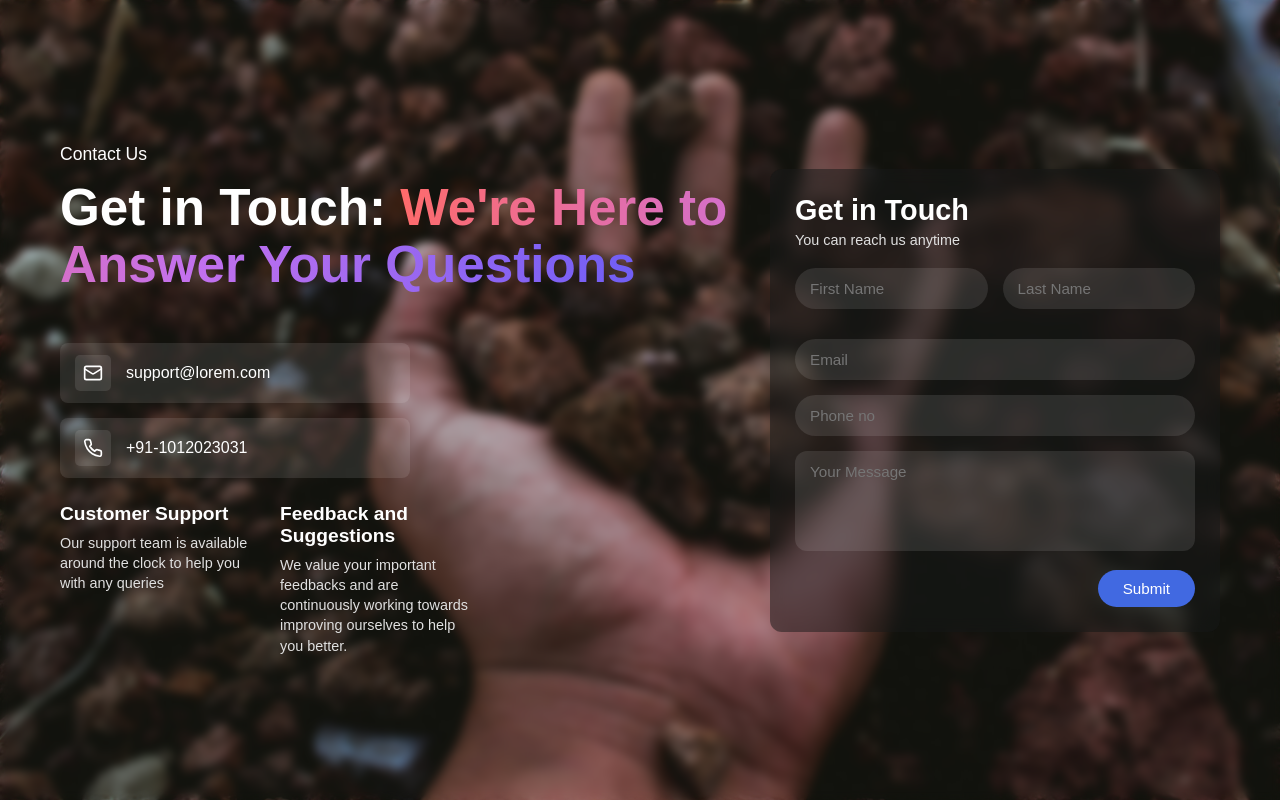
After one commit to ShreyaTejan/AgriPredict, a Flask app: page /contact in a window 1280 px wide. The commit adds this page. Run offline with Flask 2, Linux system fonts and the light colour scheme.

Commit message:
routing and contact page

```diff
--- a/app.py
+++ b/app.py
@@ -34,6 +34,12 @@ def signup():
 @app.route('/login')
 def login():
     return render_template("login.html")
+
+@app.route('/contact')
+def contact():
+    return render_template("contact.html")
+
+
 def validate_input(value, field_name, min_val, max_val):
     try:
         value = float(value)
--- /dev/null
+++ b/templates/contact.html
@@ -0,0 +1,348 @@
+<!DOCTYPE html>
+<html lang="en">
+  <head>
+    <meta charset="UTF-8" />
+    <meta name="viewport" content="width=device-width, initial-scale=1.0" />
+    <title>Contact Us</title>
+    <style>
+      * {
+        margin: 0;
+        padding: 0;
+        box-sizing: border-box;
+        font-family: "Arial", sans-serif;
+      }
+
+      body {
+        height: 100vh;
+        overflow: hidden;
+        color: white;
+        background-image: url("../static/contact.jpg");
+        background-size: cover;
+        background-position: center;
+        display: flex;
+        align-items: center;
+        position: relative;
+      }
+
+      body::before {
+        content: "";
+        position: absolute;
+        top: 0;
+        left: 0;
+        width: 100%;
+        height: 100%;
+        background-image: url("../static/contact.jpg");
+        background-size: cover;
+        background-position: center;
+        filter: blur(5px); /* Adjust blur amount as needed */
+        z-index: -1; /* Place behind all content */
+      }
+
+      .container {
+        max-width: 1200px;
+        width: 100%;
+        margin: 0 auto;
+        display: flex;
+        gap: 30px;
+        justify-content: space-between;
+        padding: 0 20px;
+        height: 90vh; /* Contains everything within 90% of viewport height */
+        position: relative; /* Ensure it sits above the blurred background */
+        z-index: 1;
+      }
+
+      .left-content {
+        flex: 1.2;
+        min-width: 300px;
+        display: flex;
+        flex-direction: column;
+        justify-content: center;
+      }
+
+      .contact-title {
+        font-size: 1.1rem;
+        margin-bottom: 15px;
+      }
+
+      .main-title {
+        font-size: 3.2rem;
+        font-weight: bold;
+        margin-bottom: 25px;
+        line-height: 1.1;
+      }
+
+      .gradient-text {
+        background: linear-gradient(
+          90deg,
+          #ff6b6b 0%,
+          #c471ed 50%,
+          #705ef5 100%
+        );
+        -webkit-background-clip: text;
+        background-clip: text;
+        color: transparent;
+      }
+
+      .contact-info {
+        display: flex;
+        flex-direction: column;
+        gap: 15px;
+        margin-top: 25px;
+      }
+
+      .info-card {
+        display: flex;
+        align-items: center;
+        gap: 15px;
+        background-color: rgba(255, 255, 255, 0.1);
+        padding: 12px 15px;
+        border-radius: 8px;
+        width: 100%;
+        max-width: 350px;
+      }
+
+      .icon-box {
+        background-color: rgba(255, 255, 255, 0.1);
+        width: 36px;
+        height: 36px;
+        border-radius: 5px;
+        display: flex;
+        align-items: center;
+        justify-content: center;
+      }
+
+      .info-text {
+        font-size: 1rem;
+        color: #ffffff;
+      }
+
+      .info-sections {
+        display: flex;
+        gap: 20px;
+        margin-top: 25px;
+      }
+
+      .info-section {
+        max-width: 200px;
+      }
+
+      .info-section h3 {
+        font-size: 1.2rem;
+        margin-bottom: 8px;
+      }
+
+      .info-section p {
+        color: #e0e0e0;
+        line-height: 1.4;
+        font-size: 0.9rem;
+      }
+
+      .form-container {
+        flex: 0.8;
+        min-width: 300px;
+        max-width: 450px;
+        background: rgba(23, 24, 25, 0.5);
+        backdrop-filter: blur(8px);
+        padding: 25px;
+        border-radius: 12px;
+        display: flex;
+        flex-direction: column;
+        align-self: center;
+        height: auto;
+        max-height: 90vh;
+      }
+
+      .form-title {
+        font-size: 1.8rem;
+        margin-bottom: 5px;
+      }
+
+      .form-subtitle {
+        color: #e0e0e0;
+        margin-bottom: 20px;
+        font-size: 0.9rem;
+      }
+
+      .form-row {
+        display: flex;
+        gap: 15px;
+        margin-bottom: 15px;
+      }
+
+      .form-group {
+        flex: 1;
+      }
+
+      input,
+      textarea {
+        width: 100%;
+        padding: 12px 15px;
+        border-radius: 25px;
+        border: none;
+        background-color: rgba(255, 255, 255, 0.1);
+        color: white;
+        margin-bottom: 15px;
+        font-size: 0.95rem;
+      }
+
+      textarea {
+        border-radius: 12px;
+        min-height: 100px;
+        max-height: 120px;
+        resize: none;
+      }
+
+      .submit-btn {
+        background-color: #4169e1;
+        color: white;
+        font-size: 0.95rem;
+        padding: 10px 25px;
+        border-radius: 25px;
+        border: none;
+        cursor: pointer;
+        float: right;
+        transition: background-color 0.3s;
+      }
+
+      .submit-btn:hover {
+        background-color: #3151b2;
+      }
+
+      @media (max-width: 960px) {
+        .container {
+          gap: 20px;
+        }
+
+        .main-title {
+          font-size: 2.5rem;
+        }
+
+        .info-sections {
+          flex-direction: column;
+          gap: 15px;
+        }
+      }
+
+      @media (max-width: 768px) {
+        body {
+          height: auto;
+          overflow: auto;
+        }
+
+        .container {
+          flex-direction: column;
+          height: auto;
+          padding: 30px 20px;
+        }
+
+        .left-content,
+        .form-container {
+          max-width: 100%;
+        }
+
+        .main-title {
+          font-size: 2.2rem;
+        }
+
+        .form-row {
+          flex-direction: column;
+          gap: 0;
+        }
+      }
+    </style>
+  </head>
+  <body>
+    <div class="container">
+      <div class="left-content">
+        <div class="contact-title">Contact Us</div>
+        <h1 class="main-title">
+          Get in Touch:
+          <span class="gradient-text">We're Here to Answer Your Questions</span>
+        </h1>
+
+        <div class="contact-info">
+          <div class="info-card">
+            <div class="icon-box">
+              <svg
+                xmlns="http://www.w3.org/2000/svg"
+                width="20"
+                height="20"
+                viewBox="0 0 24 24"
+                fill="none"
+                stroke="currentColor"
+                stroke-width="2"
+                stroke-linecap="round"
+                stroke-linejoin="round"
+              >
+                <rect width="20" height="16" x="2" y="4" rx="2" />
+                <path d="m22 7-8.97 5.7a1.94 1.94 0 0 1-2.06 0L2 7" />
+              </svg>
+            </div>
+            <div class="info-text">support@lorem.com</div>
+          </div>
+
+          <div class="info-card">
+            <div class="icon-box">
+              <svg
+                xmlns="http://www.w3.org/2000/svg"
+                width="20"
+                height="20"
+                viewBox="0 0 24 24"
+                fill="none"
+                stroke="currentColor"
+                stroke-width="2"
+                stroke-linecap="round"
+                stroke-linejoin="round"
+              >
+                <path
+                  d="M22 16.92v3a2 2 0 0 1-2.18 2 19.79 19.79 0 0 1-8.63-3.07 19.5 19.5 0 0 1-6-6 19.79 19.79 0 0 1-3.07-8.67A2 2 0 0 1 4.11 2h3a2 2 0 0 1 2 1.72 12.84 12.84 0 0 0 .7 2.81 2 2 0 0 1-.45 2.11L8.09 9.91a16 16 0 0 0 6 6l1.27-1.27a2 2 0 0 1 2.11-.45 12.84 12.84 0 0 0 2.81.7A2 2 0 0 1 22 16.92z"
+                />
+              </svg>
+            </div>
+            <div class="info-text">+91-1012023031</div>
+          </div>
+        </div>
+
+        <div class="info-sections">
+          <div class="info-section">
+            <h3>Customer Support</h3>
+            <p>
+              Our support team is available around the clock to help you with
+              any queries
+            </p>
+          </div>
+
+          <div class="info-section">
+            <h3>Feedback and Suggestions</h3>
+            <p>
+              We value your important feedbacks and are continuously working
+              towards improving ourselves to help you better.
+            </p>
+          </div>
+        </div>
+      </div>
+
+      <div class="form-container">
+        <h2 class="form-title">Get in Touch</h2>
+        <p class="form-subtitle">You can reach us anytime</p>
+
+        <form>
+          <div class="form-row">
+            <div class="form-group">
+              <input type="text" placeholder="First Name" />
+            </div>
+            <div class="form-group">
+              <input type="text" placeholder="Last Name" />
+            </div>
+          </div>
+
+          <input type="email" placeholder="Email" />
+          <input type="tel" placeholder="Phone no" />
+          <textarea placeholder="Your Message"></textarea>
+
+          <button type="submit" class="submit-btn">Submit</button>
+        </form>
+      </div>
+    </div>
+  </body>
+</html>
```
Also changed, not shown: templates/home.html (+41 -11 lines), templates/index.html (+10 -8 lines).
